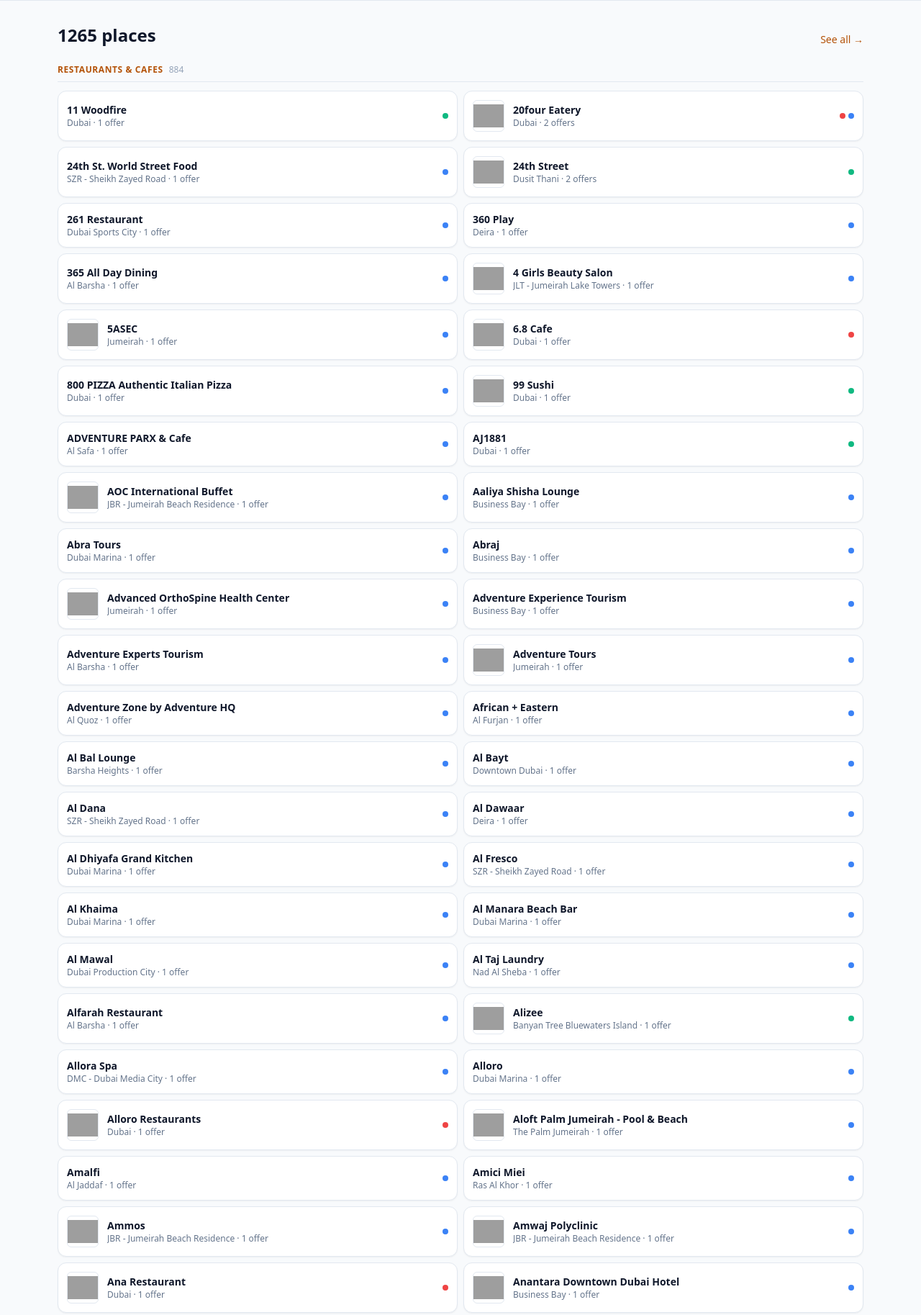
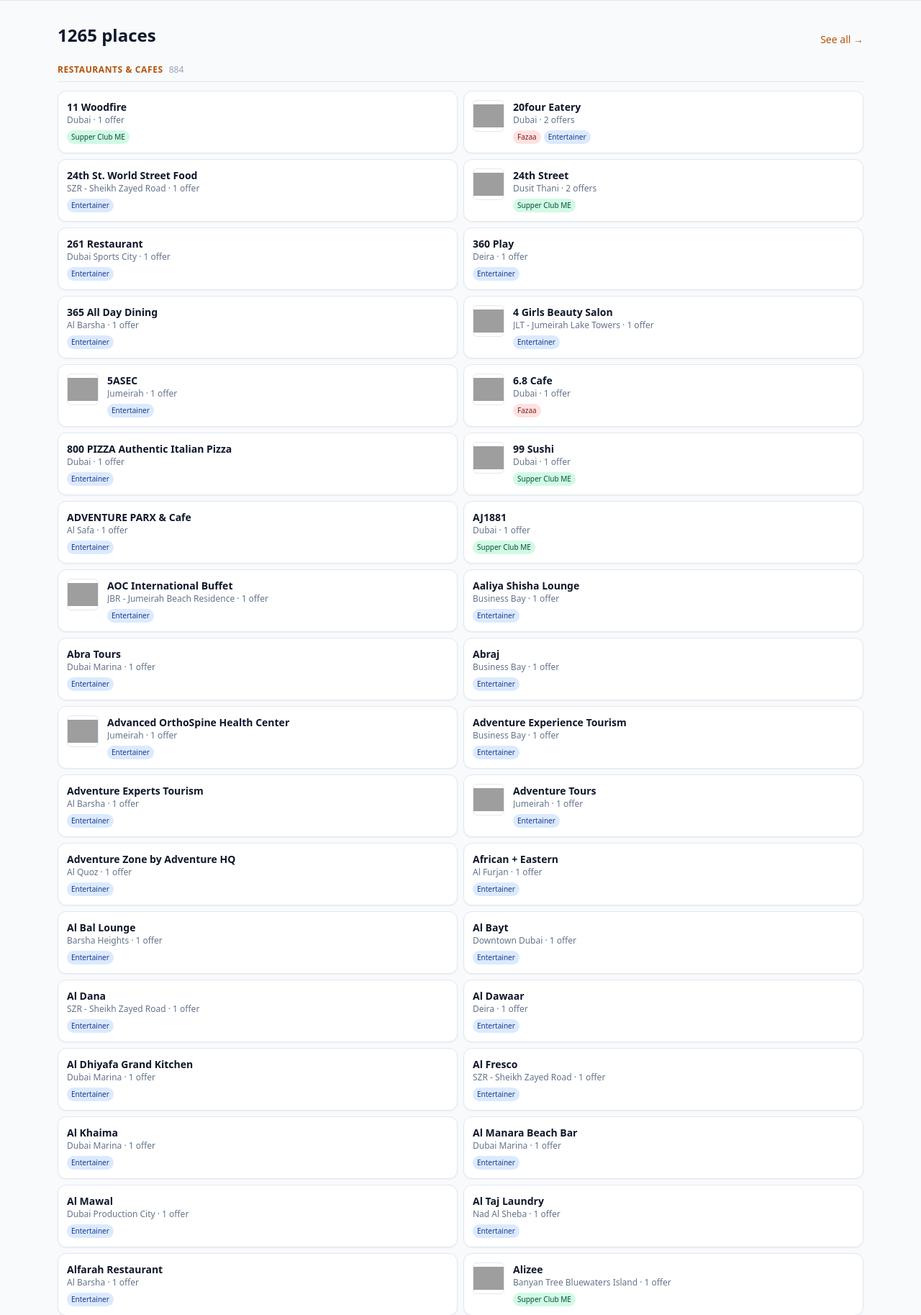
Before and after one commit to scripts-and-tables/dxb-discounts, a Django app: page / in a window 1280 px wide. Shown: the part 413-2240 px from the top of the page at 72% size. Run offline with Django 5.2, Linux system fonts and the light colour scheme; data comes from the database, SQL or seed files in the repository; parts of the project's set-up code (start-up, migrations or seed data) failed here and were passed over; some libraries are stand-ins or nearby versions; grey boxes are pictures that could not be loaded.

Commit message:
Show program labels (Fazaa, Entertainer, …) on home rows, not just dots
Colored dots-only indicators forced users to memorize the color legend
to identify which program each place accepts. Replaced with small
labeled chips that wrap onto a second line within each row — keeps the
contacts-book density but makes program affiliation readable at a glance.

Co-Authored-By: Claude Opus 4.7 (1M context) <noreply@anthropic.com>

```diff
--- a/templates/pages/_home_results.html
+++ b/templates/pages/_home_results.html
@@ -13,7 +13,7 @@
       </div>
       <div class="grid grid-cols-1 md:grid-cols-2 gap-2">
         {% for place in category_places %}
-          <a href="{{ place.get_absolute_url }}" class="card p-3 flex items-center gap-3 hover:border-amber-300 group">
+          <a href="{{ place.get_absolute_url }}" class="card p-3 flex gap-3 hover:border-amber-300 group">
             {% include "places/_logo.html" with place=place size_class="w-11 h-11" %}
             <div class="min-w-0 flex-1">
               <h4 class="font-semibold text-sm text-slate-900 dark:text-slate-100 group-hover:text-amber-700 dark:group-hover:text-amber-300 truncate">{{ place.name }}</h4>
@@ -22,13 +22,12 @@
                 {% if place.area and place.offer_count %} · {% endif %}
                 {% if place.offer_count %}{{ place.offer_count }} offer{{ place.offer_count|pluralize }}{% endif %}
               </p>
+              {% if place.programs %}
+                <div class="flex flex-wrap gap-1 mt-1.5">
+                  {% for prog in place.programs %}{% include "places/_program_chip_sm.html" with program=prog %}{% endfor %}
+                </div>
+              {% endif %}
             </div>
-            {% if place.programs %}
-              <div class="flex items-center gap-1 shrink-0">
-                {% for prog in place.programs|slice:":6" %}{% include "places/_program_dot.html" with program=prog %}{% endfor %}
-                {% if place.programs|length > 6 %}<span class="text-[10px] font-medium text-slate-400 dark:text-slate-500 ml-0.5">+{{ place.programs|length|add:"-6" }}</span>{% endif %}
-              </div>
-            {% endif %}
           </a>
         {% endfor %}
       </div>
--- /dev/null
+++ b/templates/places/_program_chip_sm.html
@@ -0,0 +1,21 @@
+{% comment %}
+Small labeled chip for a discount program — used in dense list rows on
+the home page. Color table mirrors _program_bubble.html.
+Expects: program (dict with .value and .label).
+{% endcomment %}
+{% if program.value == "fazaa" %}<span class="inline-flex items-center rounded-full px-1.5 py-0.5 text-[10px] font-medium bg-red-100 text-red-900 dark:bg-red-900/40 dark:text-red-200">{{ program.label }}</span>
+{% elif program.value == "esaad" %}<span class="inline-flex items-center rounded-full px-1.5 py-0.5 text-[10px] font-medium bg-teal-100 text-teal-900 dark:bg-teal-900/40 dark:text-teal-200">{{ program.label }}</span>
+{% elif program.value == "in_house" %}<span class="inline-flex items-center rounded-full px-1.5 py-0.5 text-[10px] font-medium bg-amber-100 text-amber-900 dark:bg-amber-900/40 dark:text-amber-200">{{ program.label }}</span>
+{% elif program.value == "entertainer" %}<span class="inline-flex items-center rounded-full px-1.5 py-0.5 text-[10px] font-medium bg-blue-100 text-blue-900 dark:bg-blue-900/40 dark:text-blue-200">{{ program.label }}</span>
+{% elif program.value == "zomato" %}<span class="inline-flex items-center rounded-full px-1.5 py-0.5 text-[10px] font-medium bg-rose-100 text-rose-900 dark:bg-rose-900/40 dark:text-rose-200">{{ program.label }}</span>
+{% elif program.value == "repeat" %}<span class="inline-flex items-center rounded-full px-1.5 py-0.5 text-[10px] font-medium bg-violet-100 text-violet-900 dark:bg-violet-900/40 dark:text-violet-200">{{ program.label }}</span>
+{% elif program.value == "elite_club" %}<span class="inline-flex items-center rounded-full px-1.5 py-0.5 text-[10px] font-medium bg-stone-100 text-stone-900 dark:bg-stone-800/60 dark:text-stone-200">{{ program.label }}</span>
+{% elif program.value == "supper_club" %}<span class="inline-flex items-center rounded-full px-1.5 py-0.5 text-[10px] font-medium bg-emerald-100 text-emerald-900 dark:bg-emerald-900/40 dark:text-emerald-200">{{ program.label }}</span>
+{% elif program.value == "emirates_platinum" %}<span class="inline-flex items-center rounded-full px-1.5 py-0.5 text-[10px] font-medium bg-zinc-100 text-zinc-900 dark:bg-zinc-800/60 dark:text-zinc-200">{{ program.label }}</span>
+{% elif program.value == "shukran" %}<span class="inline-flex items-center rounded-full px-1.5 py-0.5 text-[10px] font-medium bg-orange-100 text-orange-900 dark:bg-orange-900/40 dark:text-orange-200">{{ program.label }}</span>
+{% elif program.value == "share_rewards" %}<span class="inline-flex items-center rounded-full px-1.5 py-0.5 text-[10px] font-medium bg-indigo-100 text-indigo-900 dark:bg-indigo-900/40 dark:text-indigo-200">{{ program.label }}</span>
+{% elif program.value == "emirates_skywards" %}<span class="inline-flex items-center rounded-full px-1.5 py-0.5 text-[10px] font-medium bg-sky-100 text-sky-900 dark:bg-sky-900/40 dark:text-sky-200">{{ program.label }}</span>
+{% elif program.value == "atlantis_circle" %}<span class="inline-flex items-center rounded-full px-1.5 py-0.5 text-[10px] font-medium bg-slate-200 text-slate-900 dark:bg-slate-700/60 dark:text-slate-100">{{ program.label }}</span>
+{% elif program.value == "u_by_emaar" %}<span class="inline-flex items-center rounded-full px-1.5 py-0.5 text-[10px] font-medium bg-purple-100 text-purple-900 dark:bg-purple-900/40 dark:text-purple-200">{{ program.label }}</span>
+{% elif program.value == "al_futtaim_blue" %}<span class="inline-flex items-center rounded-full px-1.5 py-0.5 text-[10px] font-medium bg-blue-100 text-blue-900 dark:bg-blue-900/40 dark:text-blue-200">{{ program.label }}</span>
+{% else %}<span class="inline-flex items-center rounded-full px-1.5 py-0.5 text-[10px] font-medium bg-slate-100 text-slate-700 dark:bg-slate-800 dark:text-slate-300">{{ program.label }}</span>{% endif %}
--- a/templates/places/_program_dot.html
+++ /dev/null
@@ -1,21 +0,0 @@
-{% comment %}
-Compact colored dot for a discount program — used in dense list rows
-where labeled chips would be too noisy. Color table mirrors
-_program_bubble.html. Expects: program (dict with .value and .label).
-{% endcomment %}
-{% if program.value == "fazaa" %}<span class="w-2 h-2 rounded-full bg-red-500" title="{{ program.label }}" aria-label="{{ program.label }}"></span>
-{% elif program.value == "esaad" %}<span class="w-2 h-2 rounded-full bg-teal-500" title="{{ program.label }}" aria-label="{{ program.label }}"></span>
-{% elif program.value == "in_house" %}<span class="w-2 h-2 rounded-full bg-amber-500" title="{{ program.label }}" aria-label="{{ program.label }}"></span>
-{% elif program.value == "entertainer" %}<span class="w-2 h-2 rounded-full bg-blue-500" title="{{ program.label }}" aria-label="{{ program.label }}"></span>
-{% elif program.value == "zomato" %}<span class="w-2 h-2 rounded-full bg-rose-500" title="{{ program.label }}" aria-label="{{ program.label }}"></span>
-{% elif program.value == "repeat" %}<span class="w-2 h-2 rounded-full bg-violet-500" title="{{ program.label }}" aria-label="{{ program.label }}"></span>
-{% elif program.value == "elite_club" %}<span class="w-2 h-2 rounded-full bg-stone-500" title="{{ program.label }}" aria-label="{{ program.label }}"></span>
-{% elif program.value == "supper_club" %}<span class="w-2 h-2 rounded-full bg-emerald-500" title="{{ program.label }}" aria-label="{{ program.label }}"></span>
-{% elif program.value == "emirates_platinum" %}<span class="w-2 h-2 rounded-full bg-zinc-500" title="{{ program.label }}" aria-label="{{ program.label }}"></span>
-{% elif program.value == "shukran" %}<span class="w-2 h-2 rounded-full bg-orange-500" title="{{ program.label }}" aria-label="{{ program.label }}"></span>
-{% elif program.value == "share_rewards" %}<span class="w-2 h-2 rounded-full bg-indigo-500" title="{{ program.label }}" aria-label="{{ program.label }}"></span>
-{% elif program.value == "emirates_skywards" %}<span class="w-2 h-2 rounded-full bg-sky-500" title="{{ program.label }}" aria-label="{{ program.label }}"></span>
-{% elif program.value == "atlantis_circle" %}<span class="w-2 h-2 rounded-full bg-slate-500" title="{{ program.label }}" aria-label="{{ program.label }}"></span>
-{% elif program.value == "u_by_emaar" %}<span class="w-2 h-2 rounded-full bg-purple-500" title="{{ program.label }}" aria-label="{{ program.label }}"></span>
-{% elif program.value == "al_futtaim_blue" %}<span class="w-2 h-2 rounded-full bg-blue-500" title="{{ program.label }}" aria-label="{{ program.label }}"></span>
-{% else %}<span class="w-2 h-2 rounded-full bg-slate-400" title="{{ program.label }}" aria-label="{{ program.label }}"></span>{% endif %}
```
